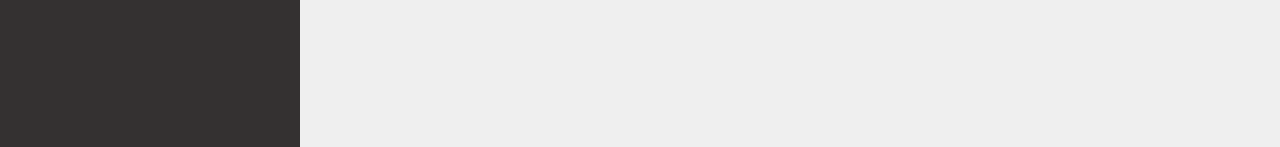
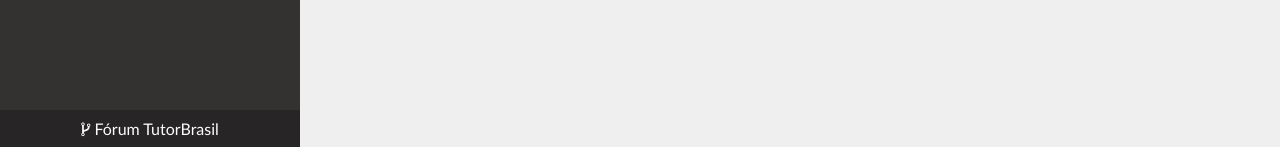
Before and after one commit to SFernandoS/Teste-G3, an MkDocs documentation site: the page built from docs/index.md, in a window 1280 px wide. Shown: the part 750-897 px from the top of the page. Built offline with MkDocs 1.6.1, drawn with Linux system fonts in a browser that asks for light colours; nearby versions of some CDN libraries.

Commit message:
alguma coisa

```diff
--- a/mkdocs.yml
+++ b/mkdocs.yml
@@ -1,3 +1,12 @@
+# Project information
+site_name: "AGENDA"
+site_url: https://sfernandos.github.io/Teste-G3/
+
+# Repository
+repo_name: "Fórum TutorBrasil"
+repo_url: https://sfernandos.github.io/Teste-G3/
+
+# Content Menu
 site_name: MkLorum
 site_url: https://example.com/
 nav:
```
